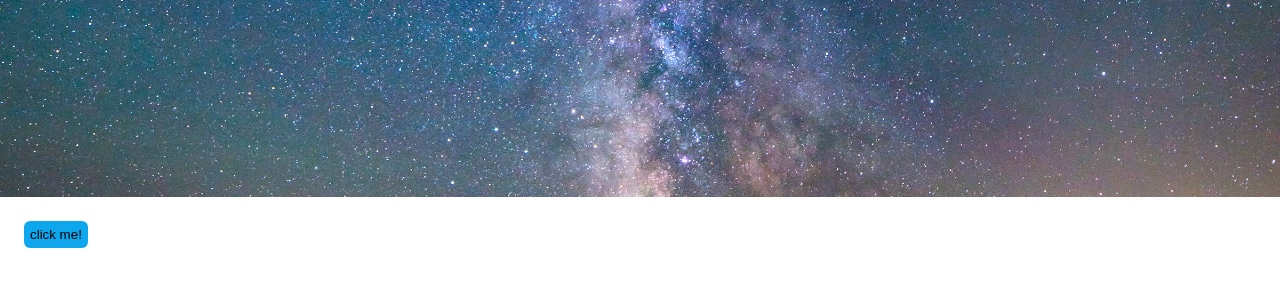
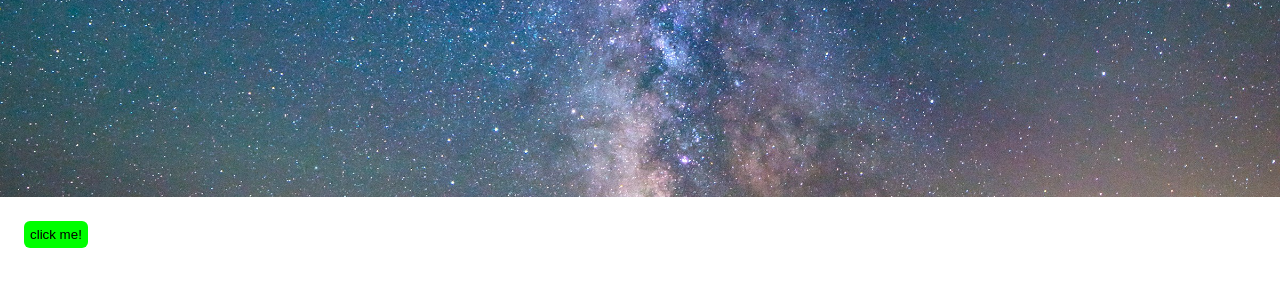
Before and after one commit to rahs-cs/compsci.rahs.me, a plain HTML site: page index.html in a window 1280 px wide. Shown: the part 353-640 px from the top of the page. Drawn offline with Linux system fonts and the light colour scheme.

Commit message:
Make The Button GREEN!
:+1:

```diff
--- a/styles/style.css
+++ b/styles/style.css
@@ -54,7 +54,7 @@ div.hero h3 {
 
 button#nicebutton {
   padding: 6px;
-  background-color: #0ea6ed;
+  background-color: #00FF00;
   margin: 24px;
   border: none;
   border-radius: 6px;
```
